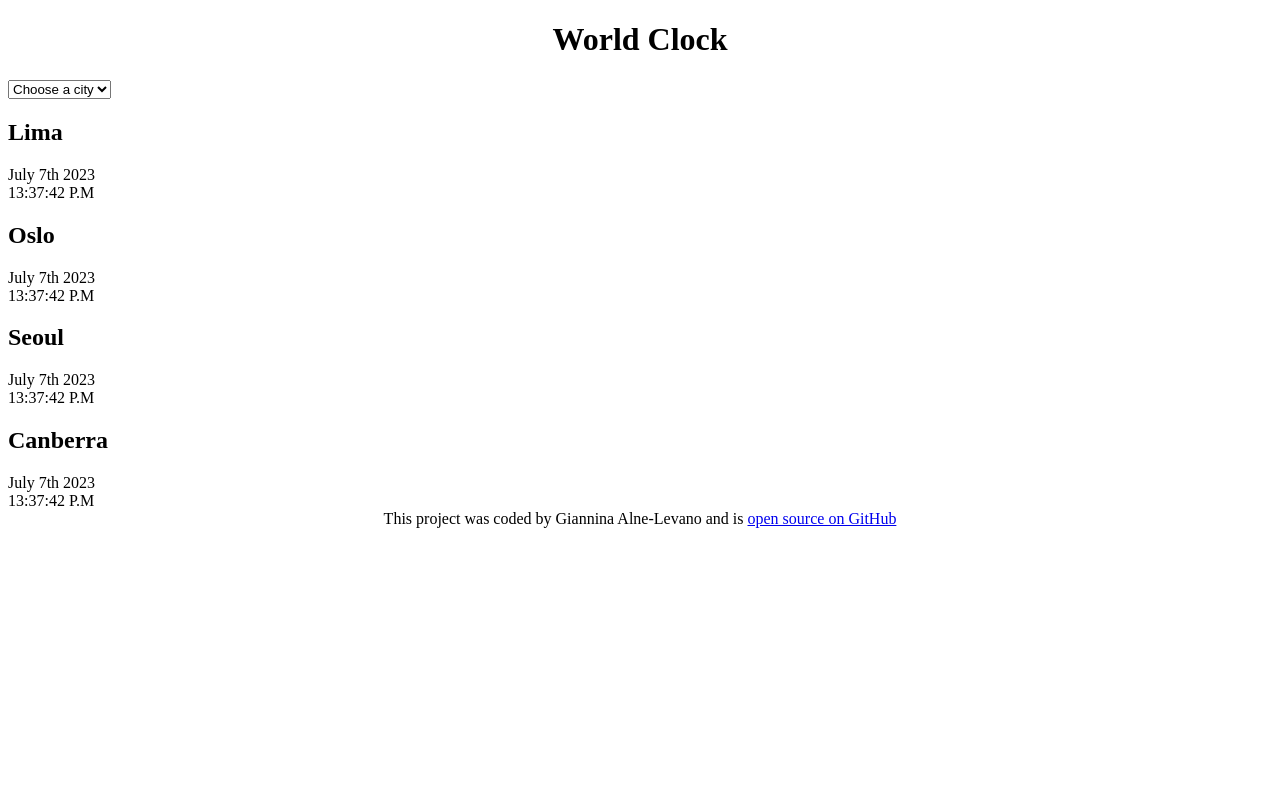
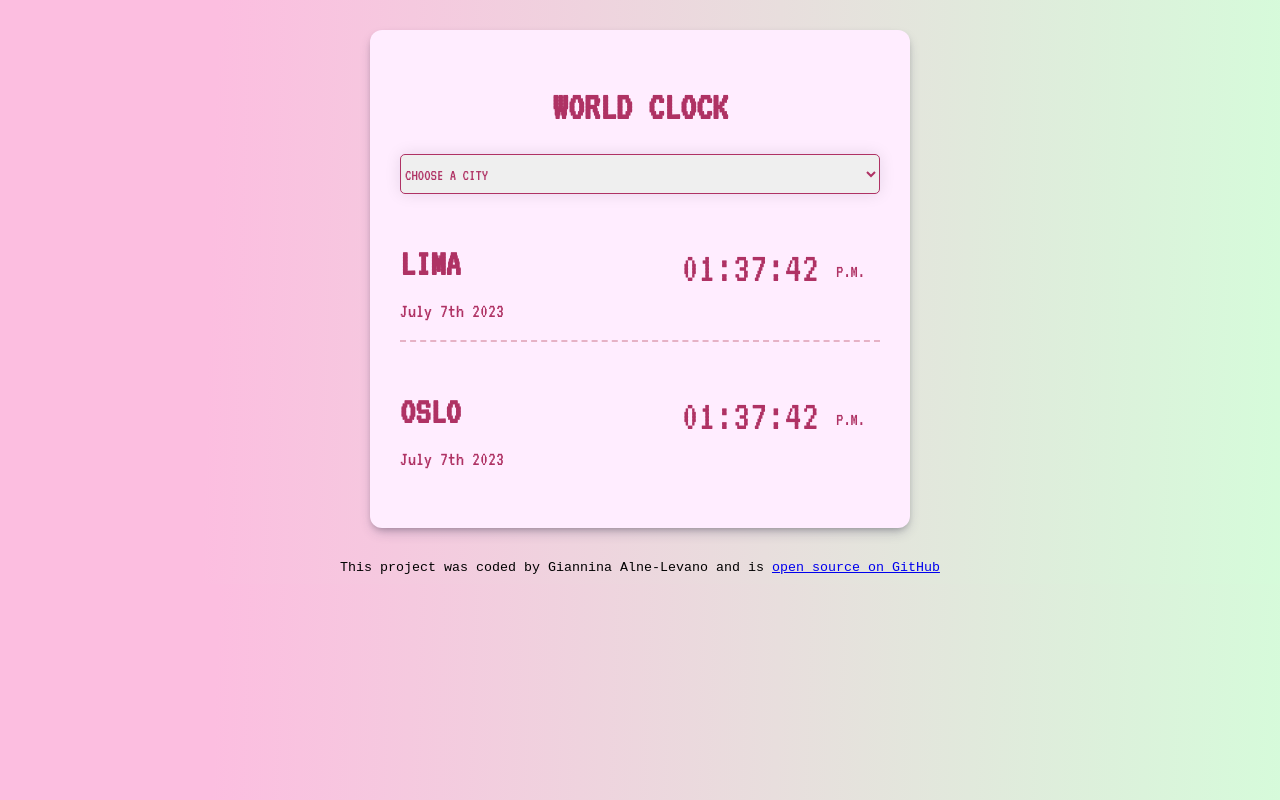
Before and after one commit to gianninalev/world-clock, a plain HTML site: page index.html in a window 1280 px wide. Drawn offline with Linux system fonts and the light colour scheme; a web font is replaced by a local one.

Commit message:
Styled the project with CSS

```diff
--- a/index.html
+++ b/index.html
@@ -4,47 +4,51 @@
     <meta charset="UTF-8" />
     <meta name="viewport" content="width=device-width, initial-scale=1.0" />
     <link rel="stylesheet" href="style.css" />
+    <link rel="preconnect" href="https://fonts.googleapis.com" />
+    <link rel="preconnect" href="https://fonts.gstatic.com" crossorigin />
+    <link rel="preconnect" href="https://fonts.googleapis.com" />
+    <link rel="preconnect" href="https://fonts.gstatic.com" crossorigin />
+    <link
+      href="https://fonts.googleapis.com/css2?family=Nanum+Gothic+Coding&family=VT323&display=swap"
+      rel="stylesheet"
+    />
     <title>Document</title>
   </head>
   <body>
     <div class="container">
-      <h1>World Clock</h1>
+      <h1>WORLD CLOCK</h1>
       <select>
-        <option value="">Choose a city</option>
-        <option value="">Lisbon</option>
-        <option value="">Buenos Aires</option>
-        <option value="">New Delhi</option>
+        <option value="">CHOOSE A CITY</option>
+        <option value="">LISBON</option>
+        <option value="">BUENOS AIRES</option>
+        <option value="">NEW DELHI</option>
       </select>
 
       <div class="city">
-        <h2>Lima</h2>
-        <div class="date">July 7th 2023</div>
-        <div class="time">13:37:42 P.M</div>
+        <div>
+          <h2>LIMA</h2>
+          <div class="date">July 7th 2023</div>
+        </div>
+        <div class="time">01:37:42 <small>P.M.</small></div>
       </div>
 
       <div class="city">
-        <h2>Oslo</h2>
-        <div class="date">July 7th 2023</div>
-        <div class="time">13:37:42 P.M</div>
+        <div>
+          <h2>OSLO</h2>
+          <div class="date">July 7th 2023</div>
+        </div>
+        <div>
+          <div class="time">01:37:42 <small>P.M.</small></div>
+        </div>
       </div>
 
-      <div class="city">
-        <h2>Seoul</h2>
-        <div class="date">July 7th 2023</div>
-        <div class="time">13:37:42 P.M</div>
-      </div>
-
-      <div class="city">
-        <h2>Canberra</h2>
-        <div class="date">July 7th 2023</div>
-        <div class="time">13:37:42 P.M</div>
-      </div>
-
-      <footer>
-        This project was coded by Giannina Alne-Levano and is
-        <a href="#" target="_blank">open source on GitHub</a>
-      </footer>
       <script src="index.js"></script>
     </div>
+    <footer>
+      <small
+        >This project was coded by Giannina Alne-Levano and is
+        <a href="#" target="_blank">open source on GitHub</a></small
+      >
+    </footer>
   </body>
 </html>
--- a/style.css
+++ b/style.css
@@ -1,6 +1,72 @@
+body {
+  background: linear-gradient(
+    91.7deg,
+    rgb(252, 190, 224) 16.8%,
+    rgb(212, 254, 218) 103.6%
+  );
+}
+
+.container {
+  max-width: 480px;
+  margin: 30px auto;
+  padding: 10px;
+  border: 10px;
+  border-radius: 12px;
+  padding: 30px;
+  background-color: #ffedff;
+  box-shadow: rgba(50, 50, 93, 0.25) 0px 6px 12px -2px,
+    rgba(0, 0, 0, 0.3) 0px 3px 7px -3px;
+  font-family: "VT323", monospace;
+  font-size: 20px;
+  color: #af3264;
+}
+
+select {
+  display: block;
+  width: 100%;
+  font-size: 16px;
+  padding: 10px 0;
+
+  border-radius: 5px;
+  border-style: ridge;
+  border-color: #af3264;
+  box-shadow: rgba(17, 17, 26, 0.1) 0px 0px 16px;
+  color: #af3264;
+  font-family: "VT323", monospace;
+}
+
 h1 {
   text-align: center;
 }
+
+h2 {
+  font-size: 38px;
+}
 footer {
   text-align: center;
+  font-family: "Nanum Gothic Coding", monospace;
 }
+
+.city {
+  display: flex;
+  justify-content: space-between;
+  border-bottom: 2px dashed #e6b2c6;
+  padding: 20px 0;
+  line-height: 0.5;
+  margin: 10px 0;
+}
+
+.city:last-of-type {
+  border: none;
+}
+
+.time {
+  font-size: 43px;
+  margin: 30px 15px;
+}
+
+.time small {
+  line-height: 36px;
+  font-size: 18px;
+  vertical-align: middle;
+}
```
